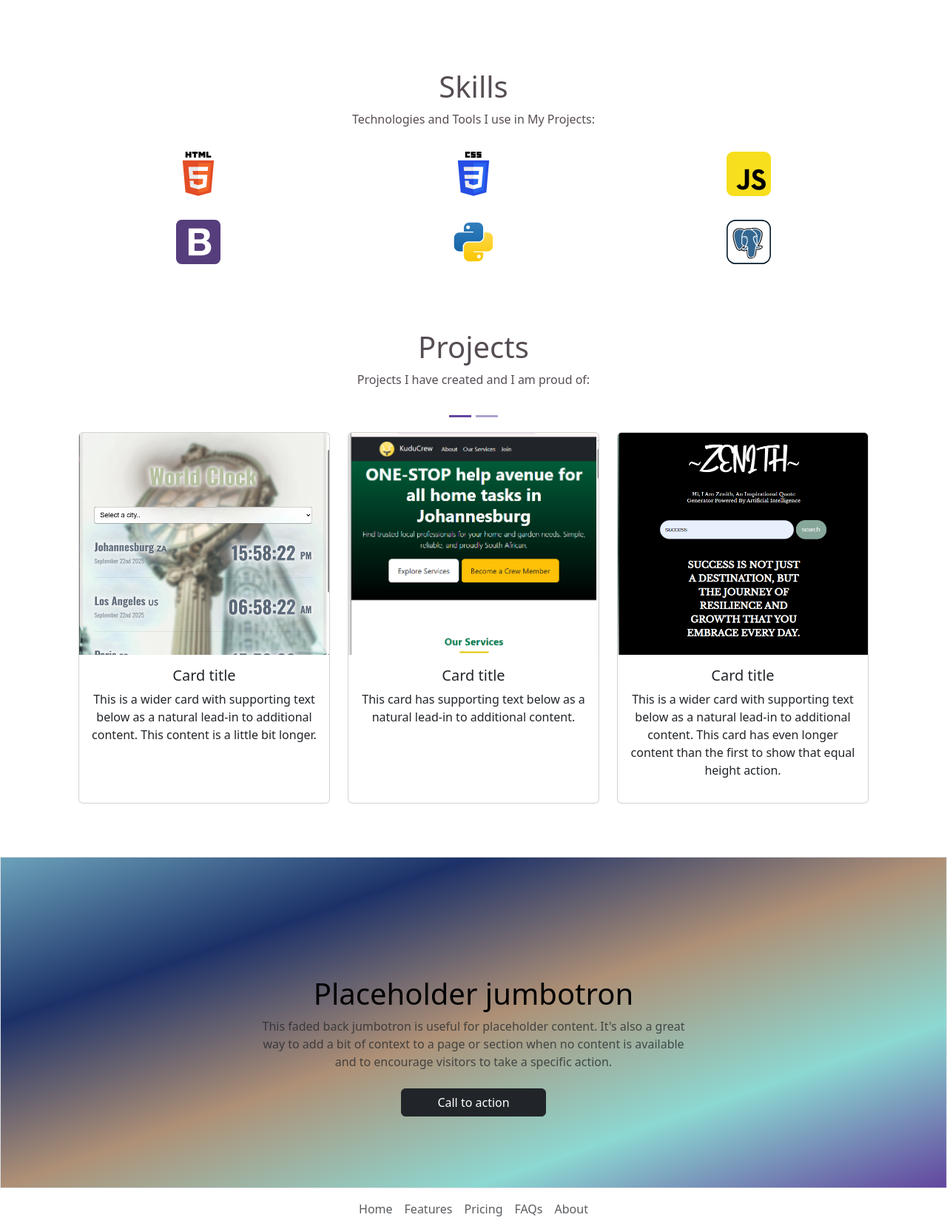
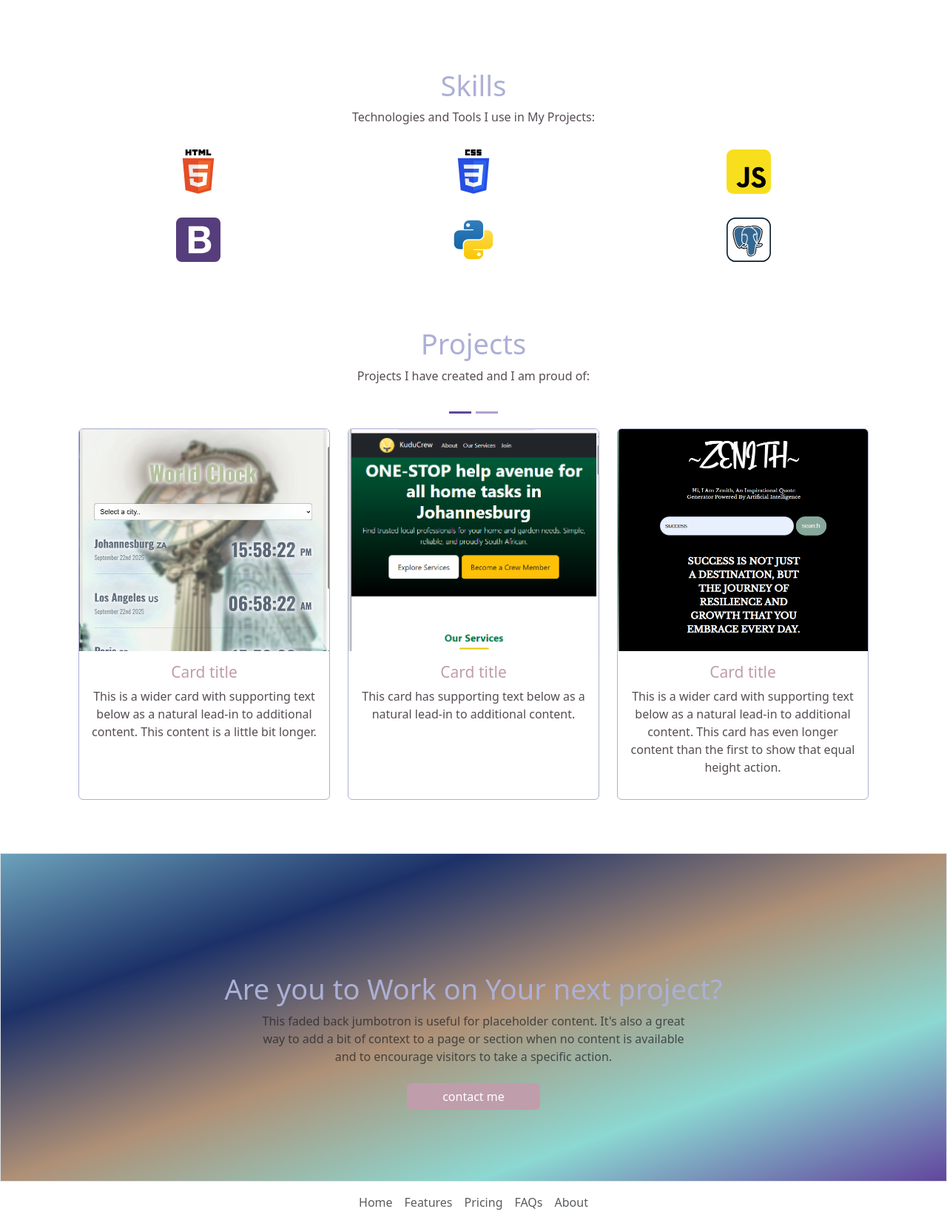
Before and after one commit to Malebo25/portfolio, a plain HTML site: page index.html in a window 1280 px wide. Shown: the part 578-2235 px from the top of the page at 74% size. Drawn offline with nearby package versions, Linux system fonts and the light colour scheme.

Commit message:
add more styling and color

```diff
--- a/index.html
+++ b/index.html
@@ -134,7 +134,7 @@
  <!-- skills -->
     <section class="container mt-5">
       <div class=" text-center ">
-          <h1 class="">Skills</h1>
+          <h2 class="section">Skills</h2>
           <p class="mb-3">Technologies and Tools I use in My Projects:</p>
       </div>
         <div class=" container  text-center">
@@ -156,7 +156,7 @@
     <!-- projects -->
       <section class="container mt-5 mb-5">
         <div class="p-4 text-center ">
-          <h1 class="">Projects</h1>
+          <h2 class="section">Projects</h2>
           <p class="mb-3">Projects I have created and I am proud of:</p>
               <div id="carouselExample" class="carousel slide">
                 <div class="carousel-indicators ">
@@ -254,10 +254,11 @@
 
   <!-- get intouch -->
 
-  <div class=" contact position-relative p-5 text-center text-muted bg-body border border-dashed ">  <svg class="bi mt-5 mb-3" width="48" height="48" aria-hidden="true"><use xlink:href="#check2-circle"></use></svg> <h1 class="text-body-emphasis">Placeholder jumbotron</h1> <p class="col-lg-6 mx-auto mb-4">
+  <div class=" contact position-relative p-5 text-center text-muted bg-body border border-dashed ">  <svg class="bi mt-5 mb-3" width="48" height="48" aria-hidden="true"><use xlink:href="#check2-circle"></use></svg> <h1 class="section">Are you to Work on Your next project?</h1> <p class="col-lg-6 mx-auto mb-4">
 This faded back jumbotron is useful for placeholder content. It's also a great way to add a bit of context to a page or section when no content is available and to encourage visitors to take a specific action.
-</p> <button class="btn btn-dark px-5 mb-5" type="button">
-Call to action
+</p>
+<button class="btn btn-dark px-5 mb-5 contactBtn" type="button">
+contact me
 </button> </div>
 <!-- footer -->
 <section>
--- a/style.css
+++ b/style.css
@@ -5,31 +5,56 @@
 body {
   color: #564d54 !important;
 }
+.section {
+  color: #acb0d5;
+
+  font-size: 38px;
+  font-weight: 500 !important;
+  line-height: 1, 6;
+}
+.card {
+  border: 1px solid #acb0d5 !important;
+}
+.card-title {
+  color: #c09daa !important;
+  font-size: 21px;
+  font-weight: 480 !important;
+}
+.card-text {
+  color: #564d54 !important;
+  font-weight: 450 !important;
+  line-height: 1, 5;
+}
+.contactBtn {
+  background-color: #c09daa !important;
+  border: none !important;
+  color: white !important;
+  font-weight: 900px;
+  line-height: 1.5;
+}
+.contactBtn:hover {
+  background-color: aliceblue !important;
+  color: #62459e !important;
+}
 
 .navbar-custom .navbar-brand,
 .navbar-custom .navbar-text,
 .navbar-custom .nav-link,
 .navbar-custom .nav-link .active {
   color: #acb0d5 !important;
+  font-size: 18px;
+  font-weight: 490;
 }
 
 /* nav {
-  /* background-image: linear-gradient(
+  background-image: linear-gradient(
     to right,
     #79608e,
     #c09daa,
     #db787a,
     #eba490,
     #f4c6a3
-  ); */
-
-/* {
-
-  #6CA2BA
-  #1C3168
-  #AE9076
-  #8CD8D2
-  #62459E
+  );
 } */
 
 .header {
@@ -59,6 +84,7 @@ body {
 footer {
   background-color: white;
   border: none;
+  color: #564d54;
 }
 li {
   display: inline-block;
@@ -125,15 +151,30 @@ footer .my-4 {
 }
 
 @media (max-width: 989px) {
+  .navbar-custom .navbar-brand,
+  .navbar-custom .navbar-text,
+  .navbar-custom .nav-link,
+  .navbar-custom .nav-link .active {
+    color: #acb0d5 !important;
+    font-size: 16px;
+    font-weight: 490;
+  }
+
   .header img {
-    width: 300px;
+    width: 390px;
   }
-  /* This will make the carousel controls sit in the normal document flow */
+  .header h1 {
+    color: #acb0d5 !important;
+    font-size: 46px;
+  }
   .carousel-control-prev,
   .carousel-control-next {
     position: static !important;
     width: 100%;
     margin-top: 10px;
+  }
+  .section {
+    font-size: 28px;
   }
 
   .carousel-control-prev-icon,
```
